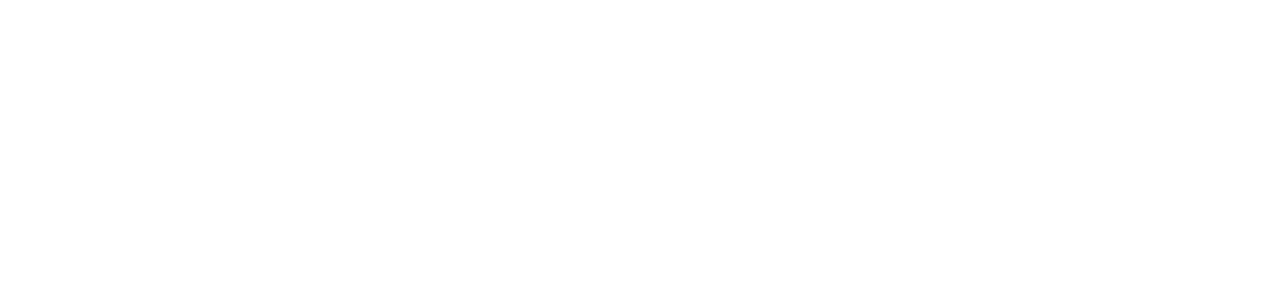
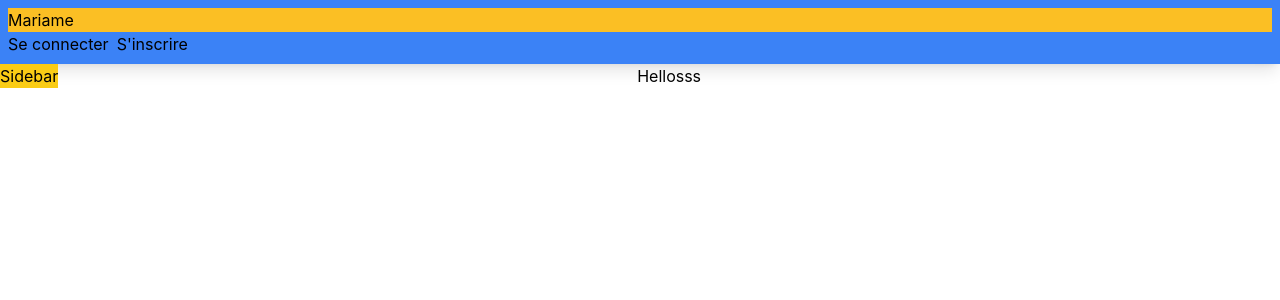
Before and after one commit to mariamee/cns-indicator, a Next.js app: page / in a window 1280 px wide. Shown: the top 300 px of the page. Built offline with nearby package versions, Linux system fonts and the light colour scheme.

Commit message:
add Header + Sidebar

```diff
--- /dev/null
+++ b/jsconfig.json
@@ -0,0 +1,5 @@
+{
+  "compilerOptions": {
+    "baseUrl": "./src"
+  }
+}
--- /dev/null
+++ b/pages/about.js
@@ -0,0 +1,5 @@
+const about = () => {
+  return <div>about mimi</div>
+}
+
+export default about
--- a/pages/index.js
+++ b/pages/index.js
@@ -1,26 +1,5 @@
-import Head from "next/head";
-import Image from "next/image";
-import Link from "next/link";
-import styles from "../styles/Home.module.css";
+import Layout from 'components/Layout'
 
 export default function Home() {
-  return (
-    <div className="flex flex-cil items-center ujstify center min-h-screen py-2 bg-gray-100">
-      <Head>
-        <title>ONDA CNS</title>
-        <link rel="icon" href="/favicon.ico" />
-      </Head>
-
-      <main className="flex flex-col items-center justify-center w-full flex-1 px-20 text-center">
-        <div>
-          <div className=" bg-white rounded-2xl shadow-2xl flex w-2/3 MAX-W-4xl">
-            {/*  Sign in Section */}
-            <div></div>
-            {/*  Caroussel Section */}
-            <div></div>
-          </div>
-        </div>
-      </main>
-    </div>
-  );
+  return <Layout>Hellosss</Layout>
 }
--- /dev/null
+++ b/src/components/Header.js
@@ -0,0 +1,23 @@
+import Link from 'next/link'
+
+const Header = () => {
+  return (
+    <div className="bg-blue-500 p-2 shadow-lg">
+      <div className="mr-auto flex items-center bg-amber-400">
+        <Link href="/" className="text-decoration-none text-black h3 my-2">
+          Mariame
+        </Link>
+      </div>
+      <div>
+        <Link href="login">
+          <button className="btn mr-2">Se connecter</button>
+        </Link>
+        <Link href="register">
+          <button className="btn ">S&apos;inscrire</button>
+        </Link>
+      </div>
+    </div>
+  )
+}
+
+export default Header
--- /dev/null
+++ b/src/components/Layout.js
@@ -0,0 +1,21 @@
+import Header from 'components/Header'
+import Sidebar from 'components/Sidebar'
+import Head from 'next/head'
+
+const Layout = ({ children }) => {
+  return (
+    <>
+      <Head>
+        <title>ONDA CNS</title>
+        <link rel="icon" href="/favicon.ico" />
+      </Head>
+      <Header />
+      <div className="flex">
+        <Sidebar />
+        <div className="container flex justify-center">{children}</div>
+      </div>
+    </>
+  )
+}
+
+export default Layout
--- /dev/null
+++ b/src/components/Sidebar.js
@@ -0,0 +1,5 @@
+const Sidebar = () => {
+  return <div className="bg-yellow-400 h-full h-max">Sidebar</div>
+}
+
+export default Sidebar
--- a/styles/globals.css
+++ b/styles/globals.css
@@ -1,5 +1,11 @@
+@tailwind base;
+@tailwind components;
+@tailwind utilities;
+
 html,
-body {
+body,
+#__next {
+  height: 100%;
   padding: 0;
   margin: 0;
   font-family: -apple-system, BlinkMacSystemFont, Segoe UI, Roboto, Oxygen,
--- a/tailwind.config.js
+++ b/tailwind.config.js
@@ -1,8 +1,23 @@
-/** @type {import('tailwindcss').Config} */
 module.exports = {
-  content: [],
+  // mode: 'jit',
+  purge: ['./pages/**/*.{js,jsx}', './src/**/*.{js,jsx}'],
+  darkMode: false, // or 'media' or 'class' or false
   theme: {
-    extend: {},
+    extend: {
+      colors: {
+        primary: '#5c6ac4',
+        secondary: '#ecc94b'
+      }
+    }
   },
-  plugins: [],
+  variants: {
+    extend: {
+      backgroundColor: ['active']
+    }
+  },
+  plugins: [
+    require('@tailwindcss/forms')({
+      strategy: 'class'
+    })
+  ]
 }
```
Also changed, not shown: package.json (+13 -3 lines), 1 other file (tests, documents, lock files or other folders).
